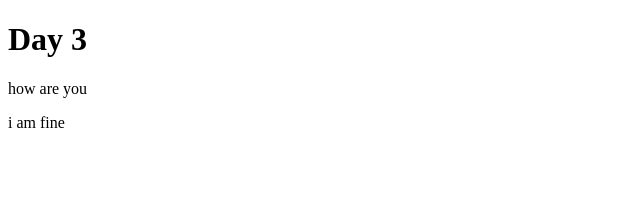
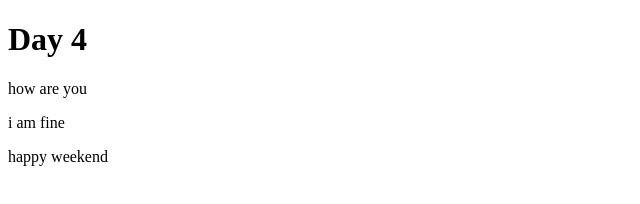
Before and after one commit to ELAKKIYA-P/githubdem1, a plain HTML site: page index.html in a window 1280 px wide. Shown: the whole page, without its empty margins (0-640 px from the left). Drawn offline with Linux system fonts and the light colour scheme.

Commit message:
added day4

```diff
--- a/index.html
+++ b/index.html
@@ -6,9 +6,11 @@
     <title>Document</title>
 </head>
 <body>
-    <h1>Day 3</h1>
+    <h1>Day 4</h1>
     <p>how are you</p>
+
     <p>i am fine</p>
+    <p>happy weekend</p>
 
 
 </body>
```
